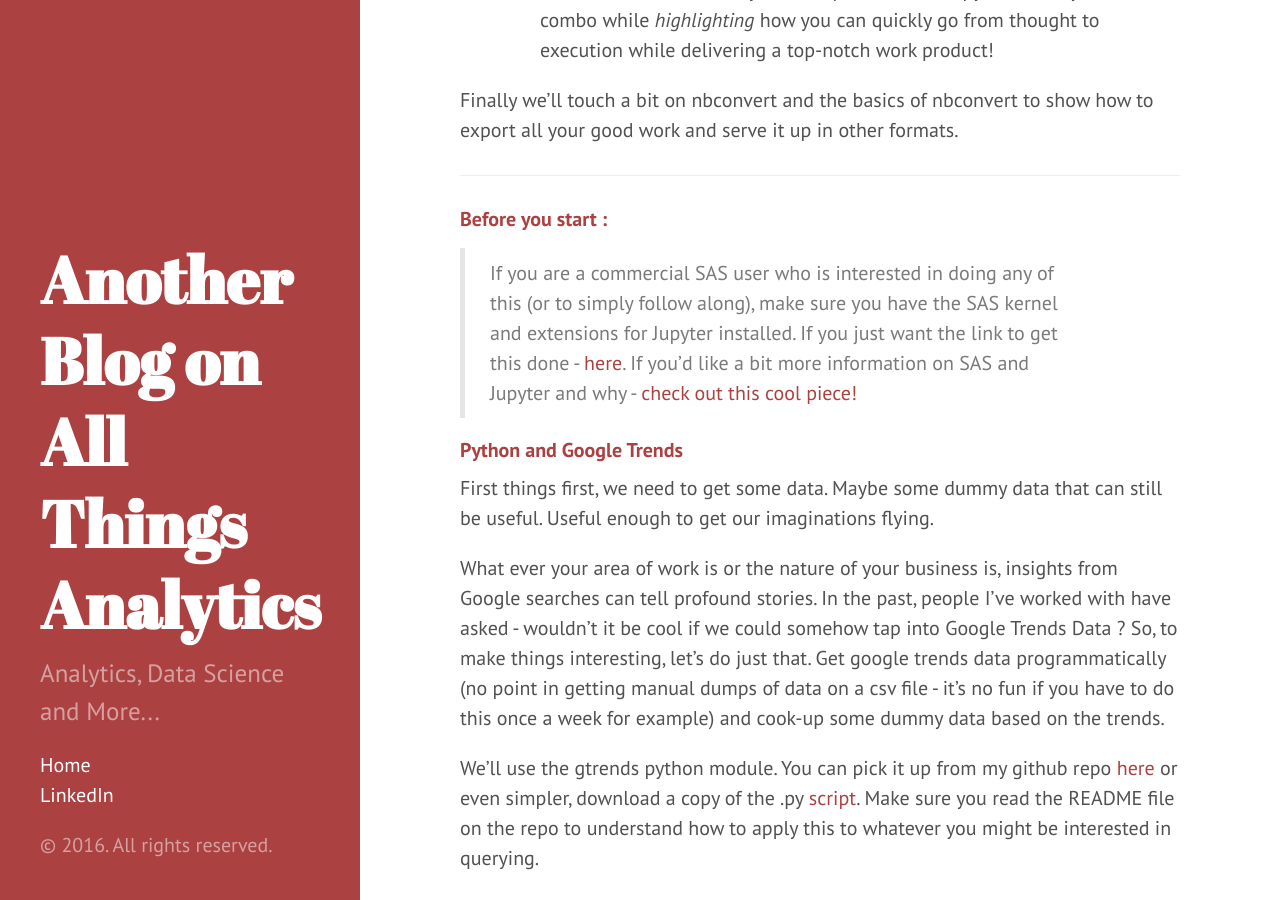
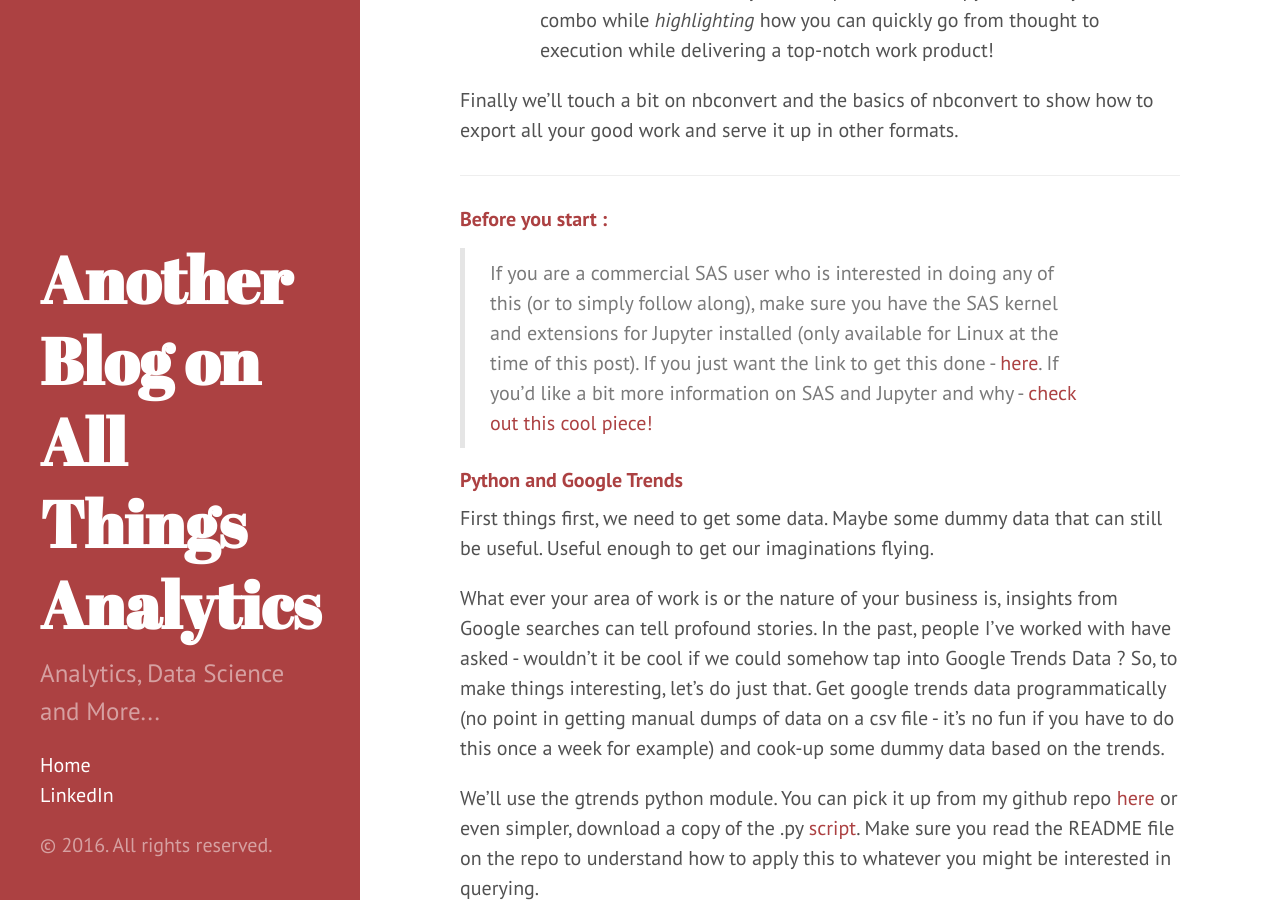
Before and after one commit to datasciencemonkey/datasciencemonkey.github.io, a Jekyll site: the page built from _posts/2016-06-12-for-the-love-of-jupyter-and-sas.markdown, in a window 1280 px wide and 900 px high, scrolled down 2642 px. Built offline with Jekyll 4.4.1, drawn with Linux system fonts in a browser that asks for light colours.

Commit message:
Post update:  For the love of Jupyter and SAS!

```diff
--- a/_posts/2016-06-12-for-the-love-of-jupyter-and-sas.markdown
+++ b/_posts/2016-06-12-for-the-love-of-jupyter-and-sas.markdown
@@ -59,7 +59,7 @@ Finally we'll touch a bit on nbconvert and the basics of nbconvert to show how t
 
 ##### <a name="note">Before you start :</a>
 >If you are a commercial SAS user who is interested in doing any of this (or to simply follow along),
-make sure you have the SAS kernel and extensions for Jupyter installed. If you just want the link to get this done - [here](https://github.com/sassoftware/sas_kernel).
+make sure you have the SAS kernel and extensions for Jupyter installed (only available for Linux at the time of this post). If you just want the link to get this done - [here](https://github.com/sassoftware/sas_kernel).
 If you'd like a bit more information on SAS and Jupyter and why - [check out this cool piece!](http://blogs.sas.com/content/sasdummy/2016/04/24/how-to-run-sas-programs-in-jupyter-notebook/)
 
 
```
